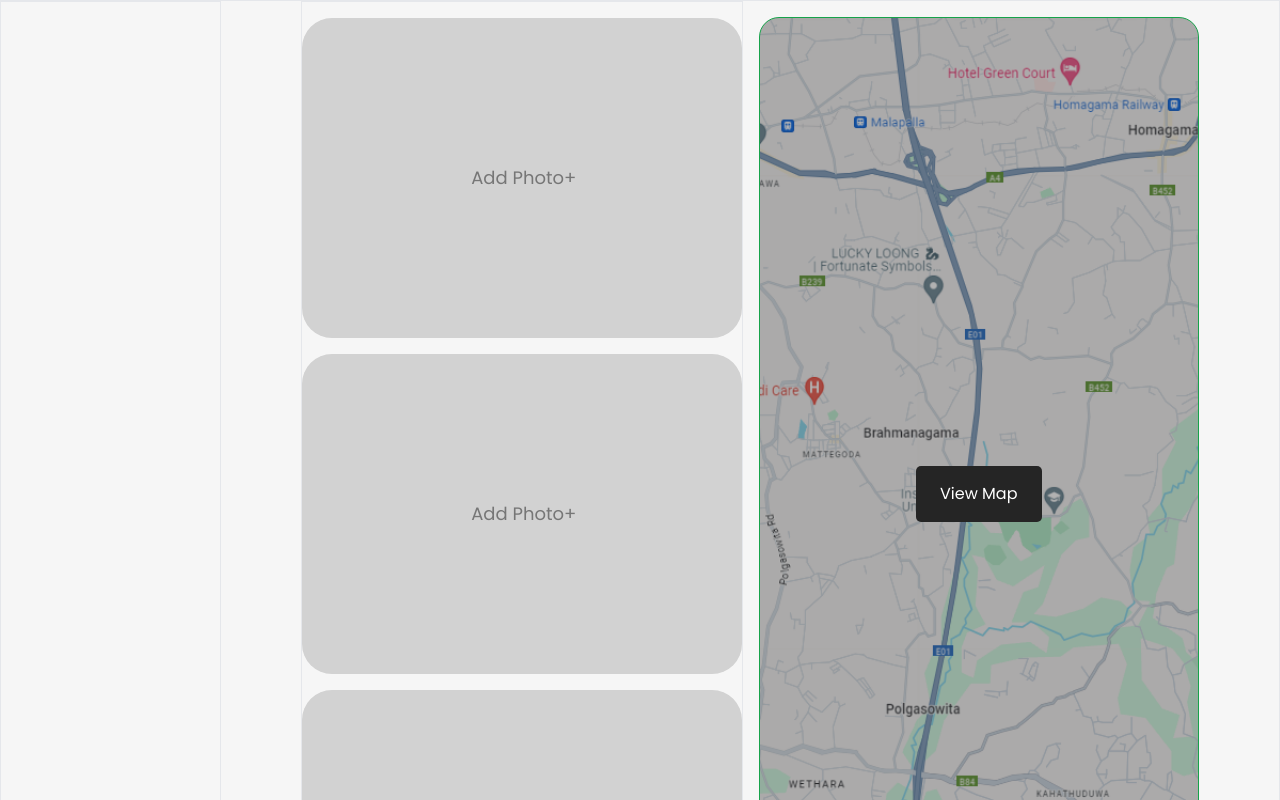
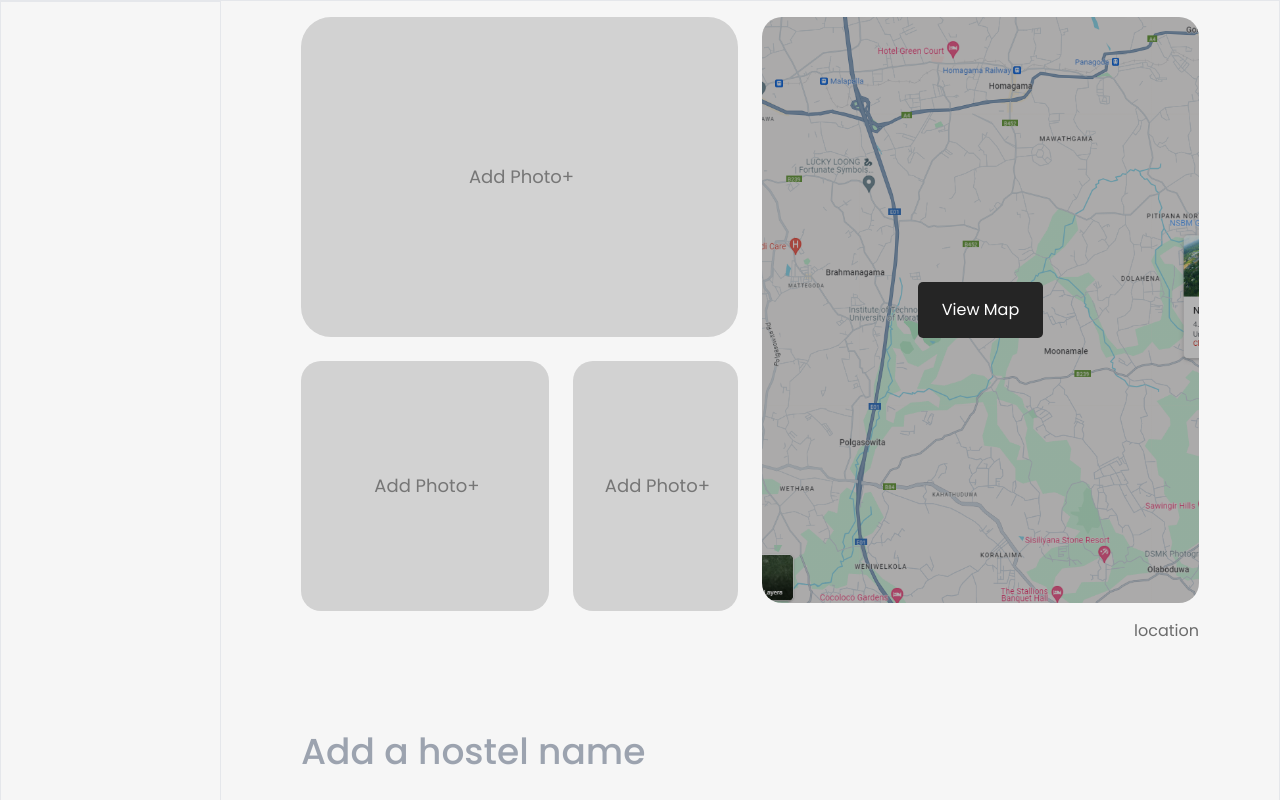
Before and after one commit to RusithTharindu/Campus-Housing-Portal-Frontend, a React (Vite) app in the folder HousingPortalSDT/: page /editdashboard in a window 1280 px wide. Shown: the top 800 px of the page. Built offline with nearby package versions, Linux system fonts and the light colour scheme.

Commit message:
created selectedimageupdate.jsx

```diff
--- a/HousingPortalSDT/src/components/imageSelector.jsx
+++ b/HousingPortalSDT/src/components/imageSelector.jsx
@@ -120,7 +120,7 @@ function DragDropImageloader() {
 
         {/* 3rd image slector */}
         <div
-          className="flex items-center justify-center text-center mt-4 text-gray-700 rounded-[20px] bg-lightgray h-[320px]bg-lightgray h-[250px] w-2/5  lg:-pb-4 "
+          className="flex items-center justify-center text-center mt-4 text-gray-700 rounded-[20px] bg-lightgray h-[250px] w-3/5 lg:-pb-4 "
           onClick={selectFiles}
           onDragOver={onDragOver}
           onDragLeave={onDragLeave}
--- a/HousingPortalSDT/src/components/selectedimageupdate.jsx
+++ b/HousingPortalSDT/src/components/selectedimageupdate.jsx
@@ -57,28 +57,28 @@ function SelectedImageUpload({ selectedImage }) {
   }
 
   return (
-    <div className="justify-between w-full h-full border">
-      {[0, 1, 2].map((index) => (
+        <div className="justify-between w-full h-full">
+                    {/* First Image Selector */}
+
           <div
-          key={index}
             className="flex items-center justify-center text-center mt-4 text-gray-700 rounded-[30px] bg-lightgray h-[320px] w-full"
-          onClick={() => selectFiles(index)}
+            onClick={() => selectFiles(0)}
             onDragOver={onDragOver}
             onDragLeave={onDragLeave}
-          onDrop={(event) => onDrop(event, index)}
+            onDrop={(event) => onDrop(event, 0)}
           >
-          {images[index] ? (
+            {images[0] ? (
               <>
-              <span
+                {/* <span
                   className="delete absolute top-[-0.5] right-2 text-lg cursor-pointer z-50"
-                onClick={() => deleteImage(index)}
+                  onClick={() => deleteImage(0)}
                 >
                   &times;
-              </span>
+                </span> */}
                 <img
-                className="w-full h-full rounded"
-                src={images[index].url}
-                alt={images[index].name}
+                  className="w-full h-full rounded-[20px]"
+                  src={images[0].url}
+                  alt={images[0].name}
                 />
               </>
             ) : isDragging ? (
@@ -95,11 +95,173 @@ function SelectedImageUpload({ selectedImage }) {
               name="file"
               type="file"
               className="hidden file"
-            ref={fileInputRefs[index]}
-            onChange={(event) => onFileSelect(event, index)}
+              ref={fileInputRefs[0]}
+              onChange={(event) => onFileSelect(event, 0)}
             />
           </div>
+          {/* <div className="container flex flex-wrap items-start justify-start w-full h-auto mt-4 overflow-y-auto">
+            {images.map((image, idx) => (
+              <div
+                key={idx}
+                className={`relative w-20 h-20 mb-2 mr-1 border-2 image ${
+                  idx === 0 && "hidden"
+                }`}
+              >
+                {image && (
+                  <span
+                    className="delete absolute top-[-0.5] right-2 text-lg cursor-pointer z-50"
+                    onClick={() => deleteImage(idx)}
+                  >
+                    &times;
+                  </span>
+                )}
+                {image && (
+                  <img
+                    className="w-full h-full rounded"
+                    src={image.url}
+                    alt={image.name}
+                  />
+                )}
+              </div>
             ))}
+          </div> */}
+
+<div className="flex flex-row justify-between gap-6 mb-8">
+
+        {/* Second Image Selector */}
+          <div
+          className="flex items-center justify-center text-center mt-6 text-gray-700 rounded-[20px] bg-lightgray h-[250px] w-3/5 lg:-pb-4 "
+          onClick={() => selectFiles(1)}
+            onDragOver={onDragOver}
+            onDragLeave={onDragLeave}
+            onDrop={(event) => onDrop(event, 1)}
+          >
+            {images[1] ? (
+              <>
+                {/* <span
+                  className="delete absolute top-[-0.5] right-2 text-lg cursor-pointer z-50"
+                  onClick={() => deleteImage(1)}
+                >
+                  &times;
+                </span> */}
+                <img
+                  className="w-full h-full rounded-[20px]"
+                  src={images[1].url}
+                  alt={images[1].name}
+                />
+              </>
+            ) : isDragging ? (
+              <span className="text-lg">Drop Images here</span>
+            ) : (
+              <span
+                className="ml-1 text-#252525 transition-opacity cursor-pointer duration-400 hover:text-white text-lg text-lightgray2"
+                role="button"
+              >
+                Add Photo+
+              </span>
+            )}
+            <input
+              name="file"
+              type="file"
+              className="hidden file"
+              ref={fileInputRefs[1]}
+              onChange={(event) => onFileSelect(event, 1)}
+            />
+          </div>
+          {/* <div className="container flex flex-wrap items-start justify-start w-full h-auto mt-4 overflow-y-auto">
+            {images.map((image, idx) => (
+              <div
+                key={idx}
+                className={`relative w-20 h-20 mb-2 mr-1 border-2 image ${
+                  idx === 1 && "hidden"
+                }`}
+              >
+                {image && (
+                  <span
+                    className="delete absolute top-[-0.5] right-2 text-lg cursor-pointer z-50"
+                    onClick={() => deleteImage(idx)}
+                  >
+                    &times;
+                  </span>
+                )}
+                {image && (
+                  <img
+                    className="w-full h-full rounded"
+                    src={image.url}
+                    alt={image.name}
+                  />
+                )}
+              </div>
+            ))}
+          </div> */}
+
+        <div
+            className="flex items-center justify-center text-center mt-6 text-gray-700 rounded-[20px] bg-lightgray h-[320px]bg-lightgray h-[250px] w-2/5  lg:-pb-4 "
+            onClick={() => selectFiles(2)}
+            onDragOver={onDragOver}
+            onDragLeave={onDragLeave}
+            onDrop={(event) => onDrop(event, 2)}
+        >
+            {images[2] ? (
+                <>
+                    {/* <span
+                        className="delete absolute top-[-0.5] right-2 text-lg cursor-pointer z-50"
+                        onClick={() => deleteImage(2)}
+                    >
+                        &times;
+                    </span> */}
+                    <img
+                        className="w-full h-full rounded-[20px]" // Add the same border radius here
+                        src={images[2].url}
+                        alt={images[2].name}
+                    />
+                </>
+            ) : isDragging ? (
+                <span className="text-lg">Drop Images here</span>
+            ) : (
+                <span
+                    className="ml-1 text-#252525 transition-opacity cursor-pointer duration-400 hover:text-white text-lg text-lightgray2"
+                    role="button"
+                >
+                    Add Photo+
+                </span>
+            )}
+            <input
+                name="file"
+                type="file"
+                className="hidden file"
+                ref={fileInputRefs[2]}
+                onChange={(event) => onFileSelect(event, 2)}
+            />
+        </div>
+
+          {/* <div className="container flex flex-wrap items-start justify-start w-full h-auto mt-4 overflow-y-auto">
+            {images.map((image, idx) => (
+              <div
+                key={idx}
+                className={`relative w-20 h-20 mb-2 mr-1 border-2 image ${
+                  idx === 2 && "hidden"
+                }`}
+              >
+                {image && (
+                  <span
+                    className="delete absolute top-[-0.5] right-2 text-lg cursor-pointer z-50"
+                    onClick={() => deleteImage(idx)}
+                  >
+                    &times;
+                  </span>
+                )}
+                {image && (
+                  <img
+                    className="w-full h-full rounded"
+                    src={image.url}
+                    alt={image.name}
+                  />
+                )}
+              </div>
+            ))}
+          </div> */}
+        </div>
         </div>
   );
 }
--- a/HousingPortalSDT/src/components/viewmap.jsx
+++ b/HousingPortalSDT/src/components/viewmap.jsx
@@ -5,7 +5,7 @@ const ViewMap = () => {
 
   return (
     <div className='flex flex-col w-full rounded-lg'>
-      <div className='flex flex-col items-center justify-center w-full h-full mt-0 border border-green-600 mb- viewMapcard lg:mt-4 rounded-[20px]' style={{backgroundImage: `linear-gradient(to bottom, rgba(0,0,0,0.3), rgba(0,0,0,0.3)), url(${mapImage})`, backgroundSize: 'cover'}}>
+      <div className='flex flex-col items-center justify-center w-full h-full mt-0 mb- viewMapcard lg:mt-4 rounded-[20px]' style={{backgroundImage: `linear-gradient(to bottom, rgba(0,0,0,0.3), rgba(0,0,0,0.3)), url(${mapImage})`, backgroundSize: 'cover'}}>
         <button className='bg-black1 text-white flex py-4 px-6 rounded-[5px] justify-center items-center  hover:text-white hover:border hover:border-white hover:shadow-lg'>
           View Map
         </button>
--- a/HousingPortalSDT/src/pages/landlordPages/Editdashboard.jsx
+++ b/HousingPortalSDT/src/pages/landlordPages/Editdashboard.jsx
@@ -13,8 +13,8 @@ const Editdashboard = () => {
           side bar
         </div>
         <div className="flex-grow">
-          <div className="flex flex-col justify-between gap-4">
-            <div className="flex flex-row gap-4">
+          <div className="flex flex-col justify-between gap-6">
+            <div className="flex flex-row gap-6">
               <SelectedImageUpload />
               <Viewmap />
             </div>
```
Lines whose indentation alone changed are shown as unchanged.
